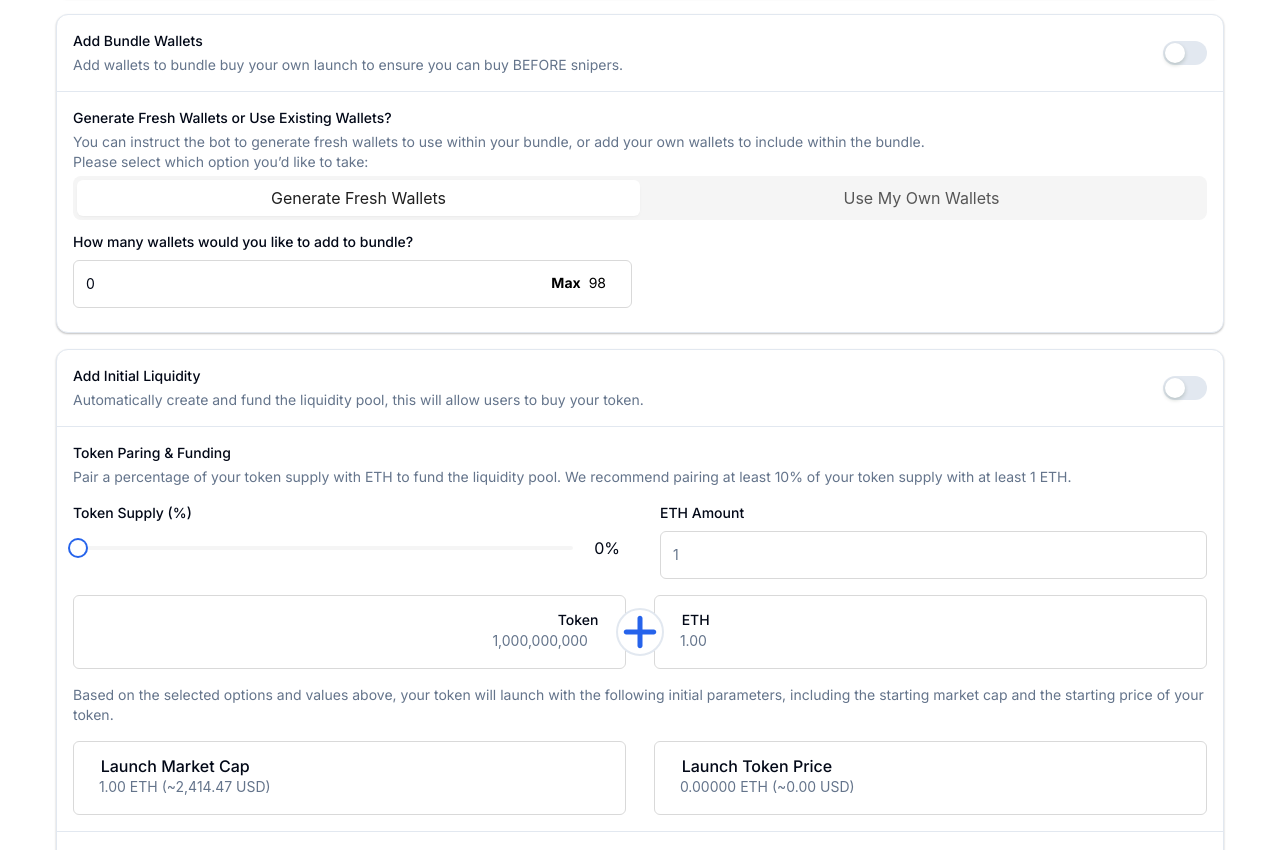
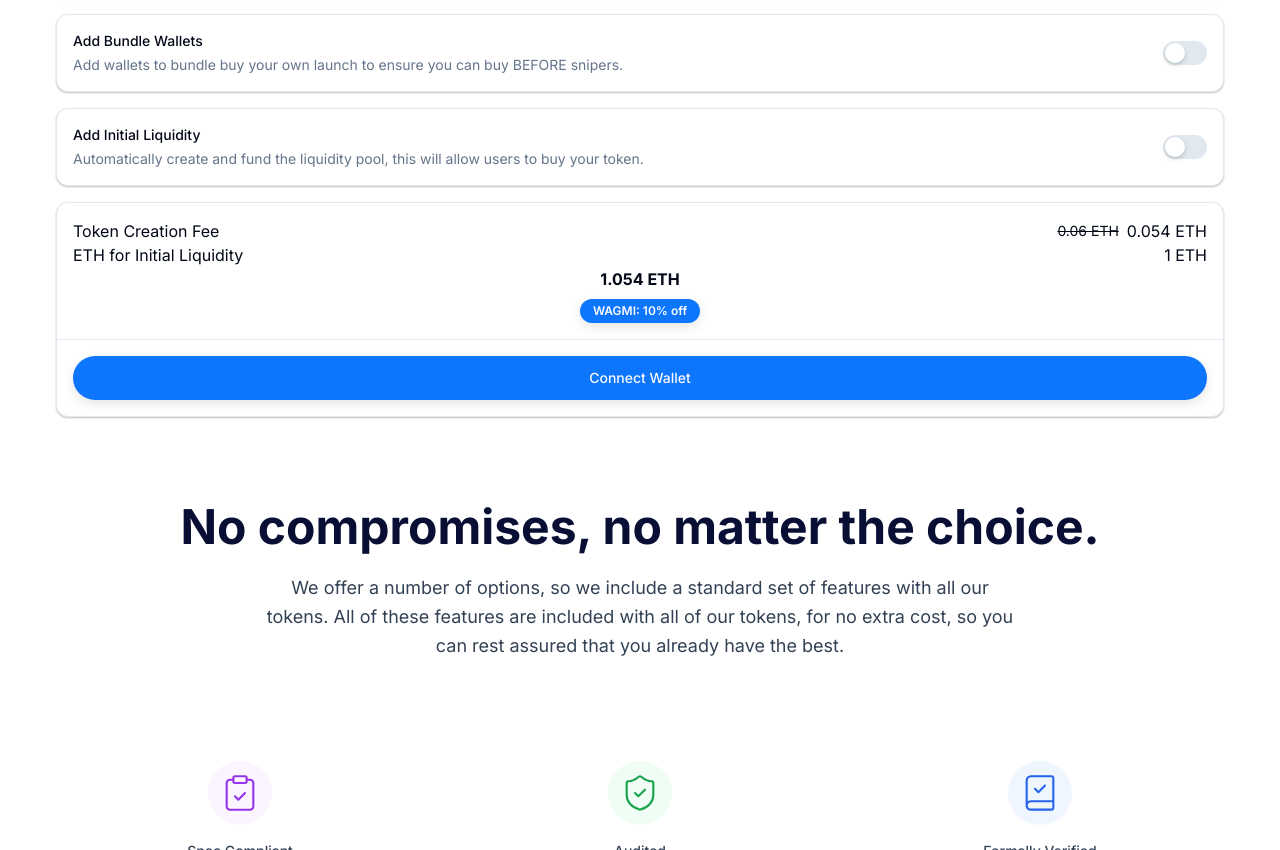
Before and after one commit to n-dev27/bohedz_launcher, a Next.js app: page / in a window 1280 px wide. Shown: the part 1950-2800 px from the top of the page. Built offline with nearby package versions, Linux system fonts and the light colour scheme.

Commit message:
☑☑ update eslint

```diff
--- a/app/layout.tsx
+++ b/app/layout.tsx
@@ -34,7 +34,7 @@ export default function RootLayout({
             }
           }}
         >
-          <div className="w-screen h-screen top-0 left-0 -z-10 fixed_background fixed" />
+          {/* <div className="w-screen h-screen top-0 left-0 -z-10 fixed_background fixed" /> */}
           <Header />
           {children}
           <Footer />
--- a/components/Features/index.tsx
+++ b/components/Features/index.tsx
@@ -59,6 +59,8 @@ const Features = () => {
   const [ownWalletCount, setOwnWalletCount] = useState<number>(0);
   const [viewPKList, setViewPKList] = useState<boolean[]>([]); // New state for view PK
   const [totalSupply, setTotalSupply] = useState<number>(0);
+  const [bundleFlag, setBundleFlag] = useState<boolean>(false);
+  const [liqFlag, setLiqFlag] = useState<boolean>(false);
 
   const handleNetworkChange = (value: string) => {
     setSelectNetworkValue(value);
@@ -327,14 +329,15 @@ const Features = () => {
             {/* ----------------- Fourth Section ----------------- */}
             <div className="card_css">
               <div className='flex flex-col'>
-                <div className="w-full flex justify-between items-center gap-4 md:gap-0 p-4 border-b-[1px] border-[rgba(226,232,240,1)]">
+                <div className="w-full flex justify-between items-center gap-4 md:gap-0 p-4">
                   <div className="flex flex-col gap-1">
                     <p className="text-[rgba(2,8,23,1)] text-[0.7rem] md:text-sm font-medium">Add Bundle Wallets</p>
                     <p className="text-[rgba(100,116,139,1)] text-[0.7rem] md:text-sm font-normal">Add wallets to bundle buy your own launch to ensure you can buy BEFORE snipers.</p>
                   </div>
-                  <Switch className="bg-[#E2E8F0]"/>
+                  <Switch className="bg-[#E2E8F0]" value={bundleFlag} onChange={(value: boolean) => setBundleFlag(value)} />
                 </div>
-                <div className="w-full flex items-center gap-4 md:gap-0 p-4">
+                {bundleFlag === true && (
+                  <div className="w-full flex items-center gap-4 md:gap-0 p-4 border-t-[1px] border-[rgba(226,232,240,1)]">
                     <div className="w-full flex flex-col gap-1">
                       <p className="text-[rgba(2,8,23,1)] text-[0.7rem] md:text-sm font-medium">Generate Fresh Wallets or Use Existing Wallets?</p>
                       <p className="text-[rgba(100,116,139,1)] text-[0.7rem] md:text-sm font-normal">You can instruct the bot to generate fresh wallets to use within your bundle, or add your own wallets to include within the bundle.<br /> Please select which option you’d like to take:</p>
@@ -472,20 +475,23 @@ const Features = () => {
                       )}
                     </div>
                   </div>
+                )}
               </div>
             </div>
 
             {/* ----------------- Fifth Section ----------------- */}
             <div className="card_css">
               <div className='flex flex-col'>
-                <div className="w-full flex justify-between items-center gap-4 md:gap-0 p-4 border-b-[1px] border-[rgba(226,232,240,1)]">
+                <div className="w-full flex justify-between items-center gap-4 md:gap-0 p-4">
                   <div className="flex flex-col gap-1">
                     <p className="text-[rgba(2,8,23,1)] text-[0.7rem] md:text-sm font-medium">Add Initial Liquidity</p>
                     <p className="text-[rgba(100,116,139,1)] text-[0.7rem] md:text-sm font-normal">Automatically create and fund the liquidity pool, this will allow users to buy your token.</p>
                   </div>
-                  <Switch className="bg-[#E2E8F0]"/>
+                  <Switch className="bg-[#E2E8F0]" value={liqFlag} onChange={(value: boolean) => setLiqFlag(value)} />
                 </div>
-                <div className="w-full flex flex-col items-center gap-4 p-4 border-b-[1px] border-[rgba(226,232,240,1)]">
+                {liqFlag === true && (
+                  <>
+                    <div className="w-full flex flex-col items-center gap-4 p-4 border-t-[1px] border-[rgba(226,232,240,1)]">
                     <div className="w-full flex flex-col gap-1">
                       <p className="text-[rgba(2,8,23,1)] text-[0.7rem] md:text-sm font-medium">Token Paring & Funding</p>
                       <p className="text-[rgba(100,116,139,1)] text-[0.7rem] md:text-sm font-normal">Pair a percentage of your token supply with ETH to fund the liquidity pool. We recommend pairing at least 10% of your token supply with at least 1 ETH.</p>
@@ -551,7 +557,7 @@ const Features = () => {
                       </div>
                     </div>
                     </div>
-                <div className="w-full flex flex-col items-center gap-4 p-4 border-b-[1px] border-[rgba(226,232,240,1)]">
+                    <div className="w-full flex flex-col items-center gap-4 p-4 border-t-[1px] border-[rgba(226,232,240,1)]">
                       <div className="w-full flex flex-col gap-1">
                         <p className="text-[rgba(2,8,23,1)] text-[0.7rem] md:text-sm font-medium">Exchange (DEX)</p>
                         <p className="text-[rgba(100,116,139,1)] text-[0.7rem] md:text-sm font-normal">We'll use the selected DEX to create your liquidity pair and seed the initial pool.</p>
@@ -563,7 +569,7 @@ const Features = () => {
                         options={exchangeOption}
                       />
                     </div>
-                <div className="w-full flex flex-col items-center gap-4 p-4">
+                    <div className="w-full flex flex-col items-center gap-4 p-4 border-t-[1px] border-[rgba(226,232,240,1)]">
                       <div className="w-full flex flex-col gap-1">
                         <p className="text-[rgba(2,8,23,1)] text-[0.7rem] md:text-sm font-medium">Liquidity Action & Ownership</p>
                         <p className="text-[rgba(100,116,139,1)] text-[0.7rem] md:text-sm font-normal">By default, the liquidity will locked for 6 months. However, you can also choose to adjust the length of time liquidity is locked here.</p>
@@ -579,6 +585,8 @@ const Features = () => {
                         <p className="text-[rgba(100,116,139,1)] text-[0.7rem] md:text-sm font-normal">Liquidity will automatically be locked for the above duration when trading is enabled. Bohedz will retain the ownership of the liquidity as it’s Service Fee.</p>
                       </div>
                     </div>
+                  </>
+                )}
               </div>
             </div>
 
```
Also changed, not shown: .eslintrc.json. Lines whose indentation alone changed are shown as unchanged.
